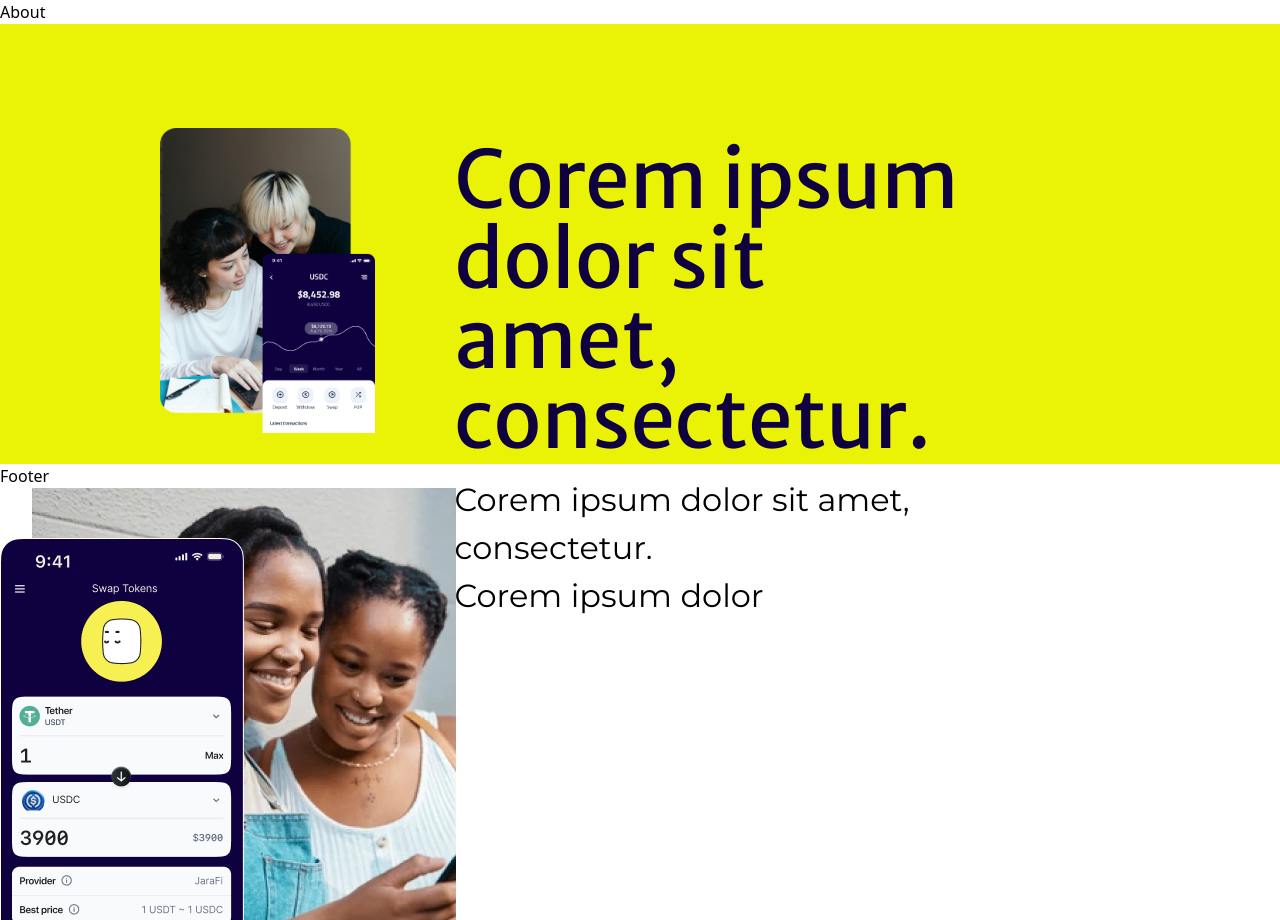
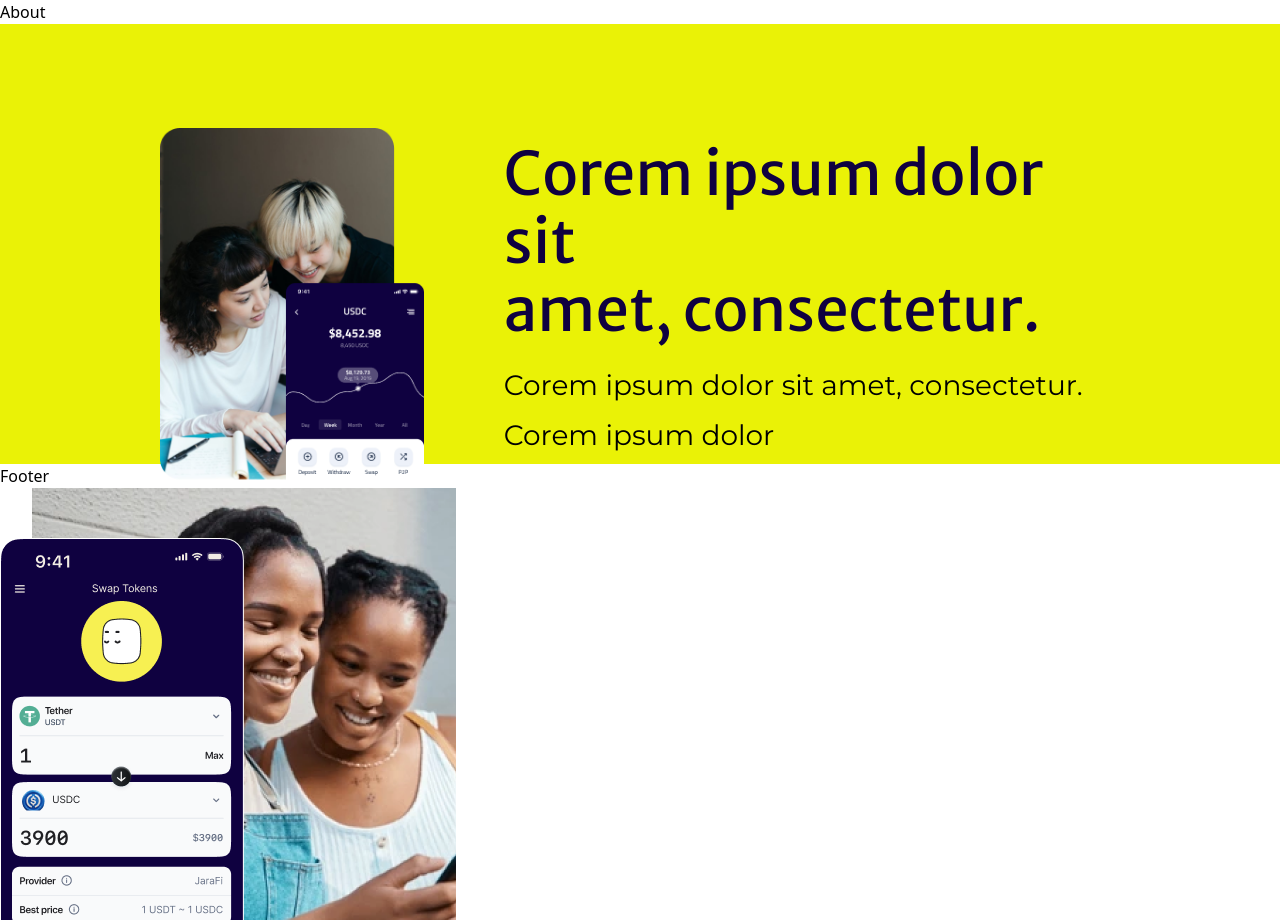
Before and after one commit to DevBigEazi/JaraFi_Landing_Page, a React (Vite) app: page / in a window 1280 px wide. Shown: the part 800-1720 px from the top of the page. Built offline with nearby package versions, Linux system fonts and the light colour scheme.

Commit message:
update on rems

```diff
--- a/src/sections/Services.jsx
+++ b/src/sections/Services.jsx
@@ -1,11 +1,46 @@
+// import { images } from "../constants";
+
+// const Services = () => {
+//   return (
+//     <section className="bg-[#EAF206] lg:h-[55vh] h-auto">
+//       <div className="flex flex-col lg:flex-row justify-between items-center lg:items-start lg:space-x-[5rem] px-4 lg:px-[5rem]">
+//         {/* Image Section */}
+//         <div className="lg:pt-[5rem] lg:ml-[5rem]  max-md:order-last">
+//           <img
+//             src={images.balanceDesktop}
+//             alt="Balance Desktop"
+//             className="md:mt-6"
+//           />
+//         </div>
+
+//         {/* Text Section */}
+//         <div className="lg:mt-[6rem] lg:mr-[5rem] text-center lg:text-left lg:pr-[7rem]">
+//           <h2 className="text-[3rem] xs:text-[4rem] sm:text-[4rem] md:text-[4rem] lg:text-[5rem] leading-none text-[#0F0140] mb-[1rem] sm:font-MerriweatherSans sm:pt-5">
+//             Corem ipsum dolor sit <br /> amet, consectetur.
+//           </h2>
+//           <p className="text-[14px]  sm:text-[2rem] sm:font-montserrat">
+//             Corem ipsum dolor sit amet, consectetur.
+//           </p>
+//           <p className="text-[14px]  sm:text-[2rem] sm:font-montserrat sm:mb-7">
+//             Corem ipsum dolor
+//           </p>
+//         </div>
+//       </div>
+//     </section>
+//   );
+// };
+
+// export default Services;
+
+
 import { images } from "../constants";
 
 const Services = () => {
   return (
     <section className="bg-[#EAF206] lg:h-[55vh] h-auto">
-      <div className="flex flex-col lg:flex-row justify-between items-center lg:items-start lg:space-x-[5rem] px-4 lg:px-[5rem]">
+      <div className="flex flex-col lg:flex-row justify-between items-center lg:items-start lg:space-x-20 px-4 lg:px-20">
         {/* Image Section */}
-        <div className="lg:pt-[5rem] lg:ml-[5rem] max-md:order-last">
+        <div className="lg:pt-20 lg:ml-20 max-md:order-last">
           <img
             src={images.balanceDesktop}
             alt="Balance Desktop"
@@ -14,14 +49,14 @@ const Services = () => {
         </div>
 
         {/* Text Section */}
-        <div className="lg:mt-[6rem] lg:mr-[5rem] text-center lg:text-left lg:pr-[7rem]">
-          <h2 className="text-[3rem] xs:text-[4rem] sm:text-[4rem] md:text-[4rem] lg:text-[5rem] leading-none text-[#0F0140] mb-[1rem] sm:font-MerriweatherSans sm:pt-5">
+        <div className="lg:mt-24 lg:mr-20 text-center lg:text-left lg:pr-28">
+          <h2 className="text-3xl xs:text-4xl sm:text-4xl md:text-4xl lg:text-6xl leading-none text-[#0F0140] mb-4 sm:font-MerriweatherSans sm:pt-5">
             Corem ipsum dolor sit <br /> amet, consectetur.
           </h2>
-          <p className="text-[14px]  sm:text-[2rem] sm:font-montserrat">
+          <p className="text-sm sm:text-3xl sm:font-montserrat">
             Corem ipsum dolor sit amet, consectetur.
           </p>
-          <p className="text-[14px]  sm:text-[2rem] sm:font-montserrat sm:mb-7">
+          <p className="text-sm sm:text-3xl sm:font-montserrat sm:mb-7">
             Corem ipsum dolor
           </p>
         </div>
--- a/tailwind.config.js
+++ b/tailwind.config.js
@@ -6,6 +6,11 @@ export default {
    extend: {
       screens: {
         'xs': {'max': '460px'},
+      }
+    },
+    extend: {
+      spacing: {
+        '1/25': '4%', // 1 divided by 25 is 4%
       }
     },
     fontSize: {
@@ -17,6 +22,7 @@ export default {
       "2xl": ["24px", "29.26px"],
       "3xl": ["28px", "50px"],
       "4xl": ["48px", "58px"],
+      "6xl": ["60px", "68px"],
       "8xl": ["96px", "106px"],
     },
     extend: {
```
